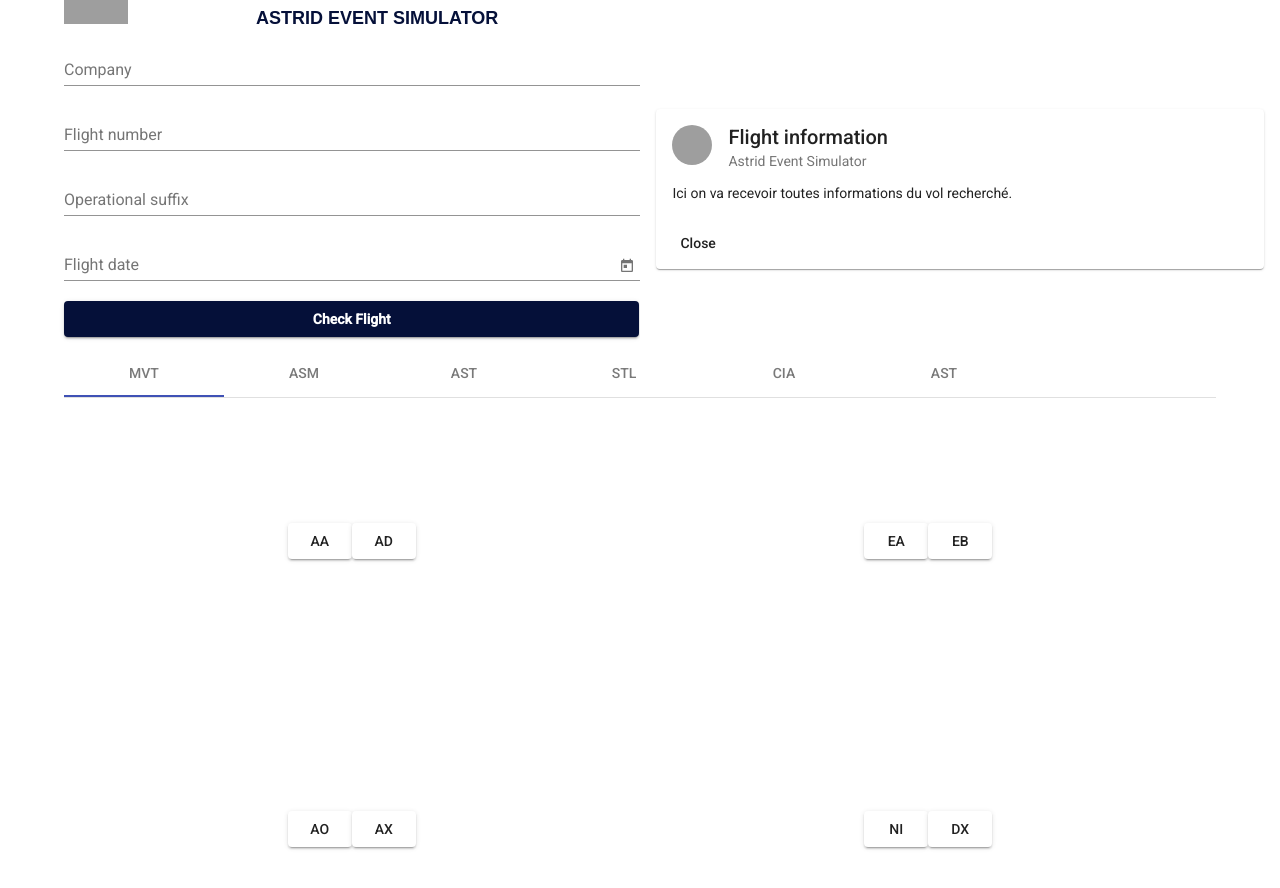
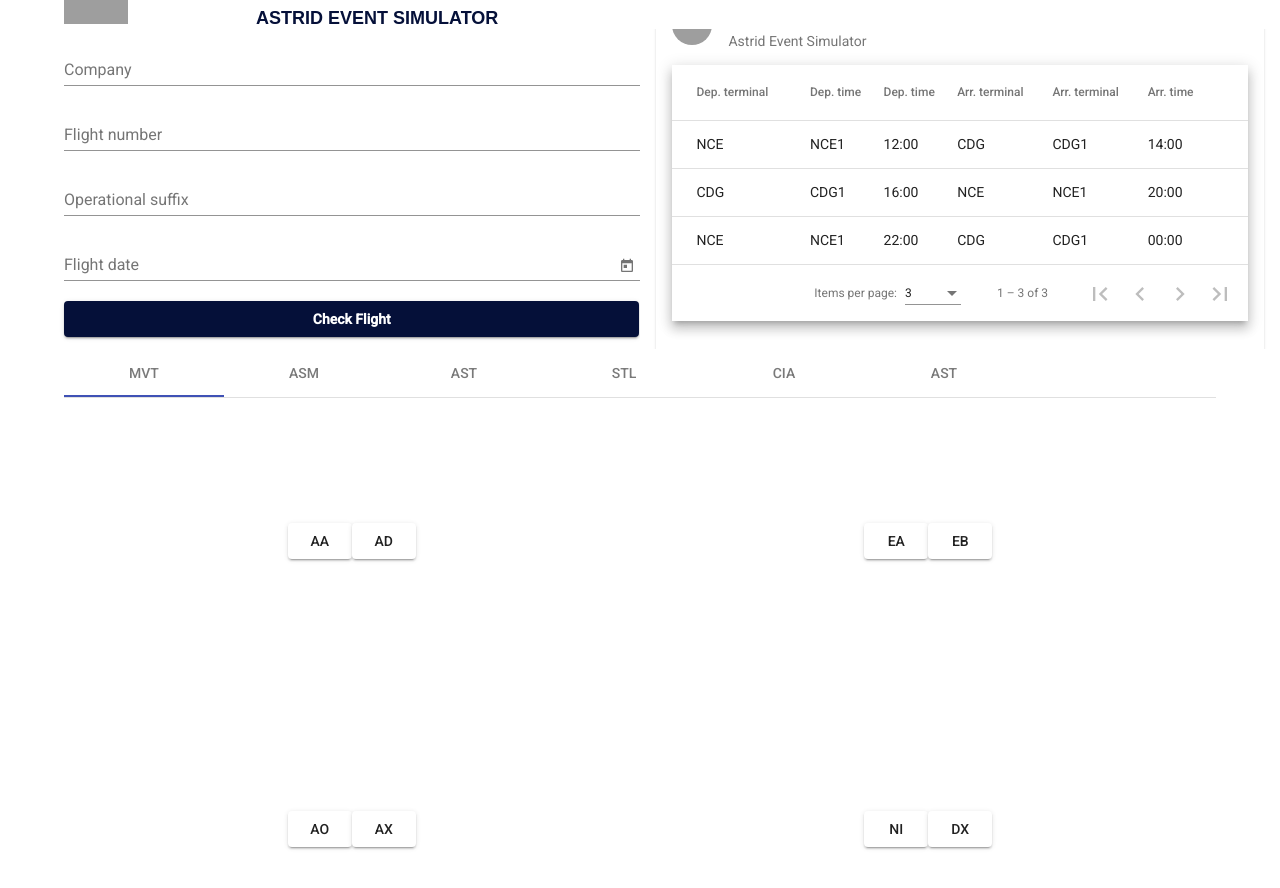
Before and after one commit to mohamedtra/Maquette_Angular, an Angular app in the folder Simulator-App/: page / in a window 1280 px wide. Shown: the top 888 px of the page. Built offline with nearby package versions, Linux system fonts and the light colour scheme; grey boxes are pictures that could not be loaded.

Commit message:
adding table

```diff
--- a/Simulator-App/src/app/components/simulator/flight-info/flight-info.component.css
+++ b/Simulator-App/src/app/components/simulator/flight-info/flight-info.component.css
@@ -7,3 +7,7 @@
   background-image: url('https://i.pinimg.com/originals/1b/63/98/1b6398ec7c18f9e3adf043304e875246.png');
   background-size: cover;
 }
+
+table {
+  width: 100%;
+}
--- a/Simulator-App/src/app/components/simulator/flight-info/flight-info.component.html
+++ b/Simulator-App/src/app/components/simulator/flight-info/flight-info.component.html
@@ -5,9 +5,45 @@
     <mat-card-subtitle>Astrid Event Simulator</mat-card-subtitle>
   </mat-card-header>
   <mat-card-content>
-    <p>
-      Ici on va recevoir toutes informations du vol recherché.
-    </p>
+    <div class="mat-elevation-z8">
+      <table mat-table [dataSource]="dataSource">
+
+        <ng-container matColumnDef="dep_esc">
+          <th mat-header-cell *matHeaderCellDef> Dep. terminal </th>
+          <td mat-cell *matCellDef="let element"> {{element.dep_esc}} </td>
+        </ng-container>
+
+        <ng-container matColumnDef="dep_term">
+          <th mat-header-cell *matHeaderCellDef> Dep. time </th>
+          <td mat-cell *matCellDef="let element"> {{element.dep_term}} </td>
+        </ng-container>
+
+        <ng-container matColumnDef="dep_time">
+          <th mat-header-cell *matHeaderCellDef> Dep. time </th>
+          <td mat-cell *matCellDef="let element"> {{element.dep_time}} </td>
+        </ng-container>
+
+        <ng-container matColumnDef="arr_esc">
+          <th mat-header-cell *matHeaderCellDef> Arr. terminal </th>
+          <td mat-cell *matCellDef="let element"> {{element.arr_esc}} </td>
+        </ng-container>
+
+        <ng-container matColumnDef="arr_term">
+          <th mat-header-cell *matHeaderCellDef> Arr. terminal </th>
+          <td mat-cell *matCellDef="let element"> {{element.arr_term}} </td>
+        </ng-container>
+
+        <ng-container matColumnDef="arr_time">
+          <th mat-header-cell *matHeaderCellDef> Arr. time </th>
+          <td mat-cell *matCellDef="let element"> {{element.arr_time}} </td>
+        </ng-container>
+
+        <tr mat-header-row *matHeaderRowDef="displayedColumns"></tr>
+        <tr mat-row *matRowDef="let row; columns: displayedColumns;"></tr>
+      </table>
+
+      <mat-paginator [pageSizeOptions]="[3, 6, 9]" showFirstLastButtons></mat-paginator>
+    </div>
   </mat-card-content>
   <mat-card-actions>
     <button mat-button>Close</button>
--- a/Simulator-App/src/app/components/simulator/flight-info/flight-info.component.ts
+++ b/Simulator-App/src/app/components/simulator/flight-info/flight-info.component.ts
@@ -1,4 +1,6 @@
-import { Component, OnInit } from '@angular/core';
+import { Component, OnInit, ViewChild } from '@angular/core';
+import {MatPaginator} from '@angular/material/paginator';
+import {MatTableDataSource} from '@angular/material/table';
 
 @Component({
   selector: 'app-flight-info',
@@ -7,9 +9,32 @@ import { Component, OnInit } from '@angular/core';
 })
 export class FlightInfoComponent implements OnInit {
 
+  displayedColumns: string[] = ['dep_esc', 'dep_term', 'dep_time', 'arr_esc', 'arr_term', 'arr_time'];
+  // tslint:disable-next-line: no-use-before-declare
+  dataSource = new MatTableDataSource<InfoFlight>(ELEMENT_DATA);
+
+  @ViewChild(MatPaginator, {static: true}) paginator: MatPaginator;
+
   constructor() { }
 
   ngOnInit() {
+    this.dataSource.paginator = this.paginator;
   }
 
 }
+
+export interface InfoFlight {
+  dep_esc: string;
+  dep_term: string;
+  dep_time: string;
+  arr_esc: string;
+  arr_term: string;
+  arr_time: string;
+}
+
+const ELEMENT_DATA: InfoFlight[] = [
+  {dep_esc: 'NCE', dep_term: 'NCE1', dep_time: '12:00', arr_esc: 'CDG', arr_term: 'CDG1', arr_time: '14:00' },
+  {dep_esc: 'CDG', dep_term: 'CDG1', dep_time: '16:00', arr_esc: 'NCE', arr_term: 'NCE1', arr_time: '20:00' },
+  {dep_esc: 'NCE', dep_term: 'NCE1', dep_time: '22:00', arr_esc: 'CDG', arr_term: 'CDG1', arr_time: '00:00' },
+
+];
```
Also changed, not shown: Simulator-App/src/app/containers/test.ts (deleted), Simulator-App/src/app/services/test.ts (deleted), Simulator-App/src/app/store/store.ts (deleted), 1 other file (tests, documents, lock files or other folders).
